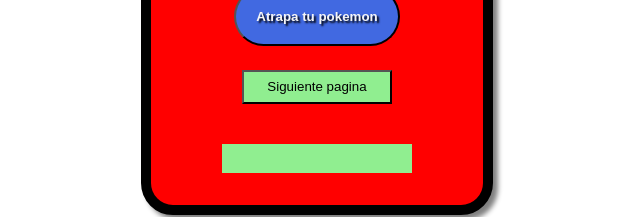
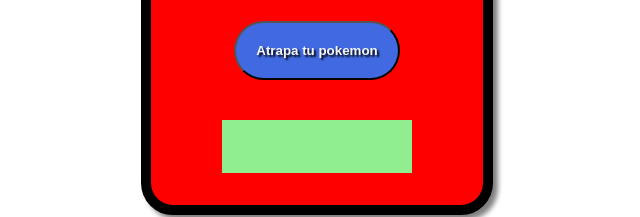
Before and after one commit to VictorHugoRok/pokedex, a React (Create React App) app: page / in a window 1280 px wide. Shown: the part 511-728 px from the top of the page, without its empty margins (323-963 px from the left). Built offline with nearby package versions, Linux system fonts and the light colour scheme.

Commit message:
elimina botton

```diff
--- a/src/App.js
+++ b/src/App.js
@@ -110,9 +110,6 @@
         Atrapa tu pokemon
       </button>
 
-      <button className = "next-button" onClick = {nextPage}>
-        Siguiente pagina
-      </button>
 
       <ul className="pokedex-info">
         {pokemonListData.map((pk) => (
```
